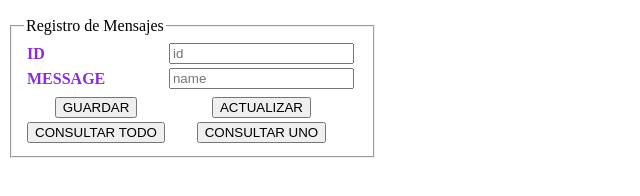
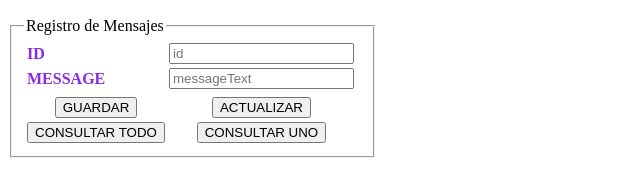
Before and after one commit to lorenacifuentes/Reto2, a plain HTML site: page index.html in a window 1280 px wide. Shown: the part 498-694 px from the top of the page, 0-640 px from the left. Drawn offline with nearby package versions, Linux system fonts and the light colour scheme.

Commit message:
Nuevas correcciones en el index en caja de texto

```diff
--- a/index.html
+++ b/index.html
@@ -118,7 +118,7 @@
         </tr>
     <!--Nombre de la celda e input para ingresar MESSAGE-->
         <tr><td><span style="color:blueviolet"><b>MESSAGE</b></span></td>
-            <td><input type="text" id="name" placeholder="name"></th></td>
+            <td><input type="text" id="messageText" placeholder="messageText"></th></td>
             <td><div id = "resultado"></div></td>
         </tr>
     <!--Creación de los botones guardar, actualizar y consultar tabla MESSAGE-->
```
